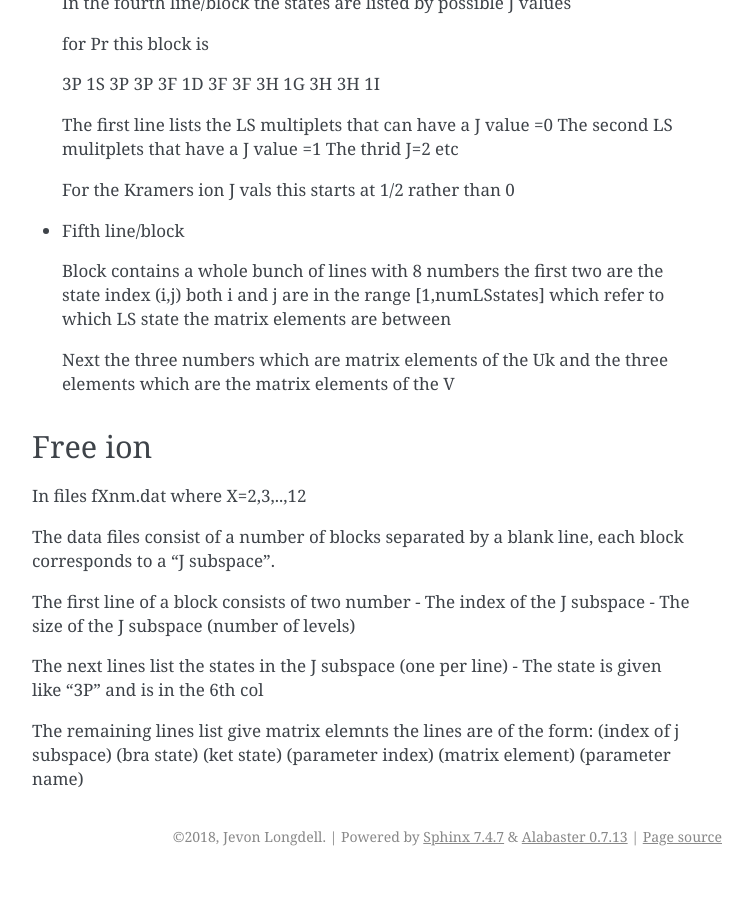
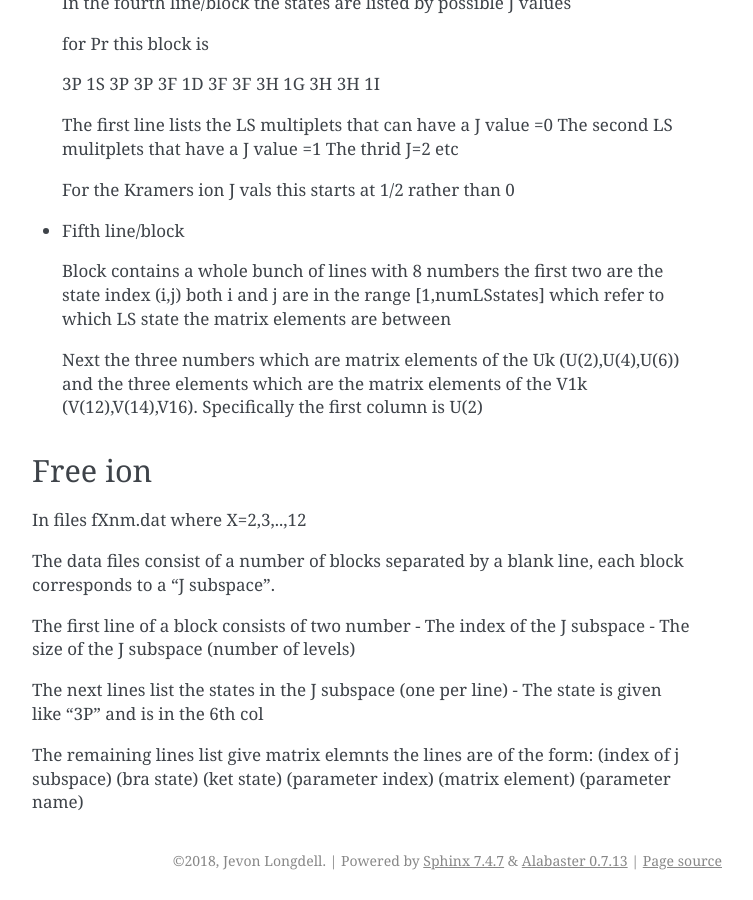
Before and after one commit to jevonlongdell/dieke, a Sphinx documentation site: the page built from docs/format_of_crosswhite_datafiles.rst, in a window 1280 px wide and 900 px high, scrolled down 1409 px. Shown: the whole window, without its empty margins (388-1141 px from the left). Built offline with Sphinx 7.4.7, drawn with Linux system fonts in a browser that asks for light colours; before the commit the page ends 2285 px from its top, so only the background shows below that.

Commit message:
Added specific information Uk and V1k in crosswhite data files
Deduced this by comparing with an appendix of Cowan "Theory of Atomic Structure and Spectra"

```diff
--- a/docs/format_of_crosswhite_datafiles.rst
+++ b/docs/format_of_crosswhite_datafiles.rst
@@ -89,7 +89,7 @@ I will illustrate with f2nm.dat (Pr)
   Block contains a whole bunch of lines with 8 numbers the first two are the state index (i,j) both i and j are in the range [1,numLSstates]
   which refer to which LS state the matrix elements are between
 
-  Next the three numbers which are matrix elements of the Uk and the three elements which are the matrix elements of the V
+  Next the three numbers which are matrix elements of the Uk (U(2),U(4),U(6)) and the three elements which are the matrix elements of the V1k (V(12),V(14),V16). Specifically the first column is U(2)
 
 
 
```
